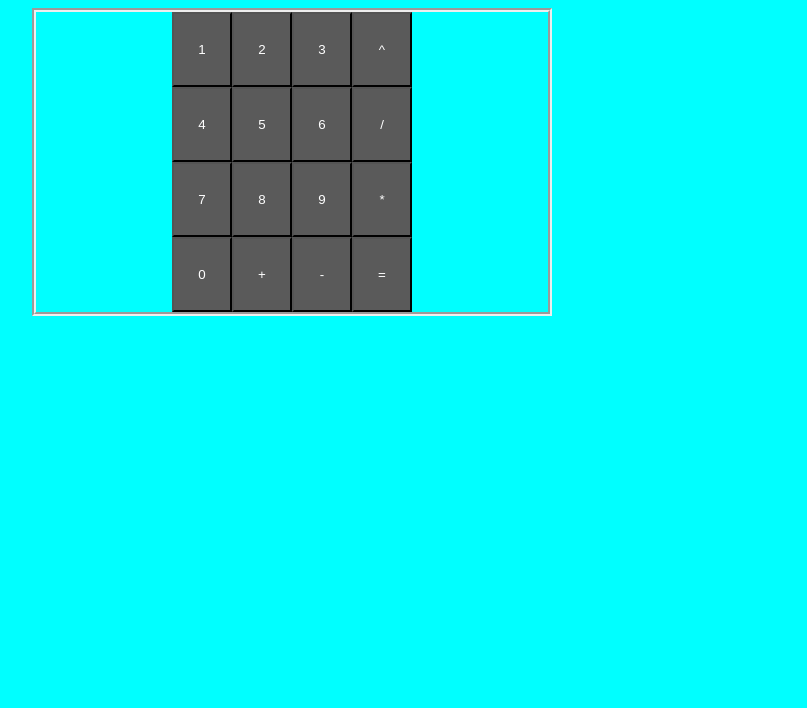
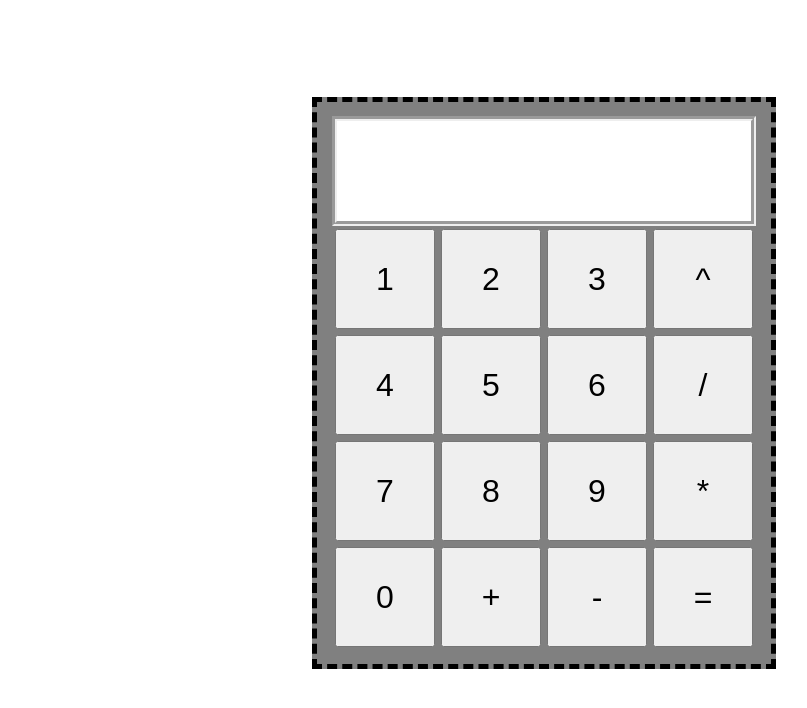
Before and after one commit to ZacharyJohn1/Calculator, a plain HTML site: page index.html in a window 1280 px wide. Shown: the whole page, without its empty margins (96-903 px from the left). Drawn offline with Linux system fonts and the light colour scheme.

Commit message:
All HTML/CSS implemented

```diff
--- a/index.html
+++ b/index.html
@@ -9,8 +9,9 @@
   </head>
   <body>
     <div class="calcOutline">
-      <div class="calcNumber"></div>
+
         <div class="calcBody">
+          <div class="calcNumber"></div>
           <div class="row1">
             <button id="button1">1</button><button id="button2">2</button
             ><button id="button3">3</button><button id="buttonSq">^</button>
--- a/style.css
+++ b/style.css
@@ -1,27 +1,34 @@
 body {
-    width: 80%;
-    margin-left:auto;
-    margin-right: auto;
-    min-height:100%;
-    height:100%;
-    background-color: aqua;
+    display: flex;
+    align-items: center;
+    justify-content: center;
+    height: 750px;
 }
 
 .calcOutline {
-    width: 50%;
+    display: flex;
     height: 75%;
-    justify-items:center;
-    border: 4px;
-    border-style: groove;
+    align-items: center;
+    justify-content: center;
+    border: 5px;
+    border-style: dashed;
+    background-color: grey;
 }
 
+.calcNumber {
+    display: flex;
+   flex-direction: row;
+   border: 5px;
+   border-style: groove;
+   height: 100px;
+   background-color: white;
+}
 button {
-    width: 60px;
-    height: 75px;
-    background-color: rgb(90, 90, 90);
-    color: white;
-
+    font-size: xx-large;
+    height: 100px;
+    width: 100px;
+    margin: 3px;
 }
-.row4 button{
-    width: 60px;
+.calcBody{
+    padding: 15px;
 }
```
